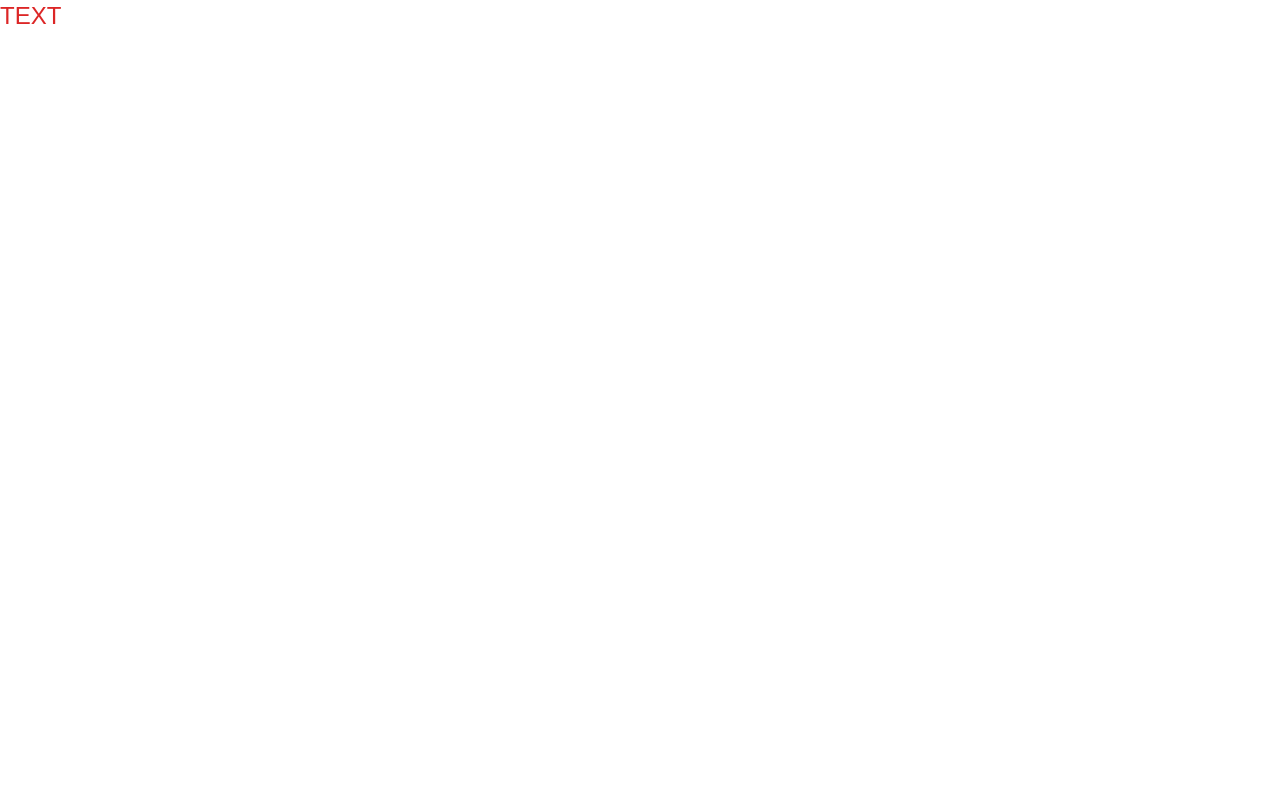
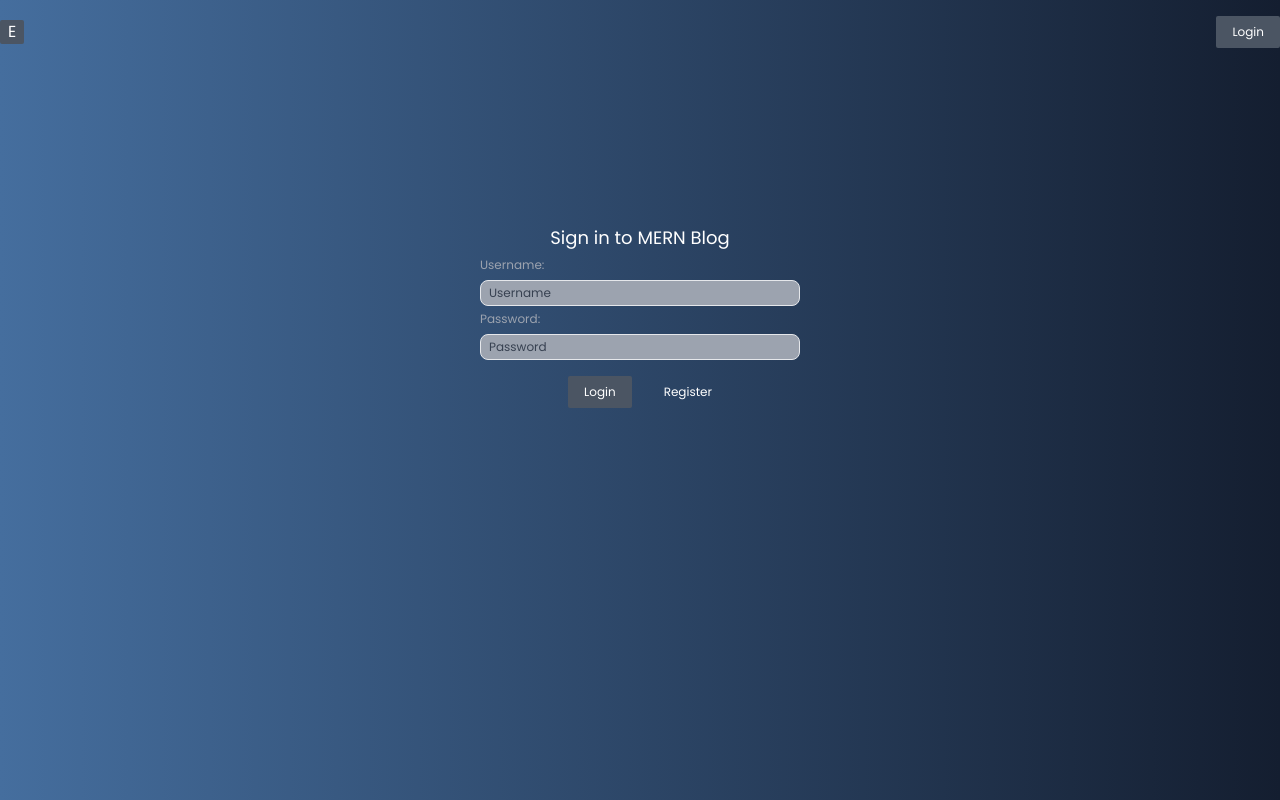
Before and after one commit to Dimitri-Habruk/MERN-BLOG-FrontEnd, a React (Create React App) app: page /login in a window 1280 px wide. Built offline with nearby package versions, Linux system fonts and the light colour scheme.

Commit message:
work on Login and Register pages, also NavBar, also Layout

```diff
--- a/package.json
+++ b/package.json
@@ -8,6 +8,7 @@
     "@testing-library/user-event": "^13.5.0",
     "react": "^18.2.0",
     "react-dom": "^18.2.0",
+    "react-router-dom": "^6.11.1",
     "react-scripts": "5.0.1",
     "web-vitals": "^2.1.4"
   },
--- a/src/App.js
+++ b/src/App.js
@@ -1,7 +1,28 @@
+import { Layout } from "./components/Layout.jsx";
+import { Routes, Route } from "react-router-dom";
+
+import { MainPage } from "./pages/MainPage.jsx";
+import { PostsPage } from "./pages/PostsPage.jsx";
+import { PostPage } from "./pages/PostPage.jsx";
+import { AddPostPage } from "./pages/AddPostPage.jsx";
+import { RegisterPage } from "./pages/RegisterPage.jsx";
+import { LoginPage } from "./pages/LoginPage.jsx";
+import { EditPostPage } from "./pages/EditPostPage.jsx";
 
 function App() {
-  return <div className="text-2xl text-red-600">TEXT</div>
-
+  return (
+    <Layout>
+      <Routes>
+        <Route path="/" element={<MainPage />} />
+        <Route path="posts" element={<PostsPage />} />
+        <Route path=":id" element={<PostPage />} />
+        <Route path=":id/edit" element={<EditPostPage />} />
+        <Route path="new" element={<AddPostPage />} />
+        <Route path="register" element={<RegisterPage />} />
+        <Route path="login" element={<LoginPage />} />
+      </Routes>
+    </Layout>
+  );
 }
 
 export default App;
--- a/src/components/Layout.jsx
+++ b/src/components/Layout.jsx
@@ -1,7 +1,13 @@
-import React from 'react'
+import React from "react";
+import { Navbar } from "./Navbar.jsx";
 
-export const Layout = () => {
+export const Layout = ({ children }) => {
   return (
-    <div>Layout</div>
-  )
-}
+    <React.Fragment>
+      <div className="container mx-auto">
+        <Navbar />
+        {children}
+      </div>
+    </React.Fragment>
+  );
+};
--- a/src/components/Navbar.jsx
+++ b/src/components/Navbar.jsx
@@ -1,7 +1,62 @@
-    import React from 'react'
+import React from "react";
+import { Link, NavLink } from "react-router-dom";
 
-    export const Navbar = () => {
-      return (
-        <div>Navbar</div>
-      )
-    }
+export const Navbar = () => {
+
+  const isAuth = false
+
+  const activeStyles = {
+    color: "white",
+    textDecoration: 'underline'
+
+  };
+
+  return (
+    <div className="flex py-4 justify-between items-center">
+      <span className="flex justify-center items-center w-6 h-6 bg-gray-600 text-sx text-white rounded-sm">
+        E
+      </span>
+
+      {isAuth && (
+
+      <ul className="flex gap-8">
+        <li>
+          <NavLink
+            to={"/"}
+            className="text-xs text-gray-400 hover:text-white"
+            style={({ isActive }) => (isActive ? activeStyles : undefined)}
+          >
+            Home
+          </NavLink>
+        </li>
+        <li>
+          <NavLink
+            to={"/posts"}
+            className="text-xs text-gray-400 hover:text-white"
+            style={({ isActive }) => (isActive ? activeStyles : undefined)}
+          >
+            My posts
+          </NavLink>
+        </li>
+
+        <li>
+          <NavLink
+            to={"/new"}
+            className="text-xs text-gray-400 hover:text-white"
+            style={({ isActive }) => (isActive ? activeStyles : undefined)}
+          >
+            Add post
+          </NavLink>
+        </li>
+      </ul>
+      )}
+
+      <div className="flex justify-center items-center bg-gray-600 text-xs text-white rounded-sm px-4 py-2">
+        {isAuth ?
+        (<button>Logout</button>):
+        (<Link to={'/login'}> Login</Link>)
+        }
+      </div>
+    </div>
+  );
+};
--- a/src/index.css
+++ b/src/index.css
@@ -4,6 +4,9 @@
 
 @layer base {
   body{
-    font-family: 'Popins', sans-serif;
-  }
+    font-family: 'Poppins', sans-serif;
+    background: #141E30;  /* fallback for old browsers */
+    background: -webkit-linear-gradient(to right, #243B55, #141E30);  /* Chrome 10-25, Safari 5.1-6 */
+    background: linear-gradient(to right, #456e9e, #141E30); /* W3C, IE 10+/ Edge, Firefox 16+, Chrome 26+, Opera 12+, Safari 7+ */
+    min-height: 100vh;  }
 }
--- a/src/pages/LoginPage.jsx
+++ b/src/pages/LoginPage.jsx
@@ -1,7 +1,50 @@
-import React from 'react'
+import React from "react";
+import {Link} from 'react-router-dom'
 
 export const LoginPage = () => {
   return (
-    <div>LoginPage</div>
-  )
-}
+    <form
+      onSubmit={(e) => e.preventDefault()}
+      className="w-1/4 h-60 mx-auto mt-40"
+    >
+      <h1 className="text-lg text-white text-center">Sign in to MERN Blog
+</h1>
+      <label className="text-xs text-gray-400">
+        Username:
+        <input
+          type="text"
+          name="Username"
+          placeholder="Username"
+          className="mt-1 text-black w-full rounded-lg bg-gray-400 border py-1 px-2 text-xs outline-none placeholder:text-gray-700"
+        />
+      </label>
+
+      <label className="text-xs text-gray-400">
+        Password:
+        <input
+          type="text"
+          name="Password"
+          placeholder="Password"
+          className="mt-1 text-black w-full rounded-lg bg-gray-400 border py-1 px-2 text-xs outline-none placeholder:text-gray-700"
+        />
+      </label>
+
+      <div className="flex gap-8 justify-center mt-4">
+        <button type="submit"
+        className="flex bg-gray-600 justify-center items-center text-xs text-white rounded-sm py-2 px-4"
+        >
+        Login
+        </button>
+
+        <Link to='/register'
+        className='flex justify-center items-center text-xs text-white'
+        >
+        Register
+        </Link>
+
+
+      </div>
+
+    </form>
+  );
+};
```
Also changed, not shown: src/index.js (+8 -5 lines), 1 other file (tests, documents, lock files or other folders).
